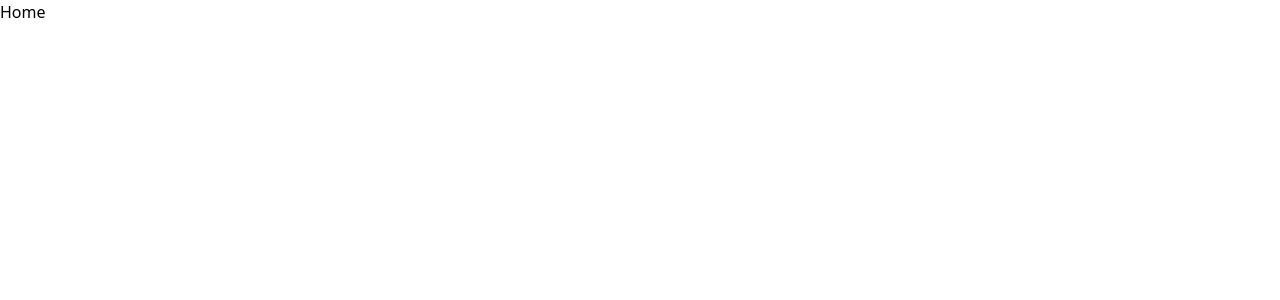
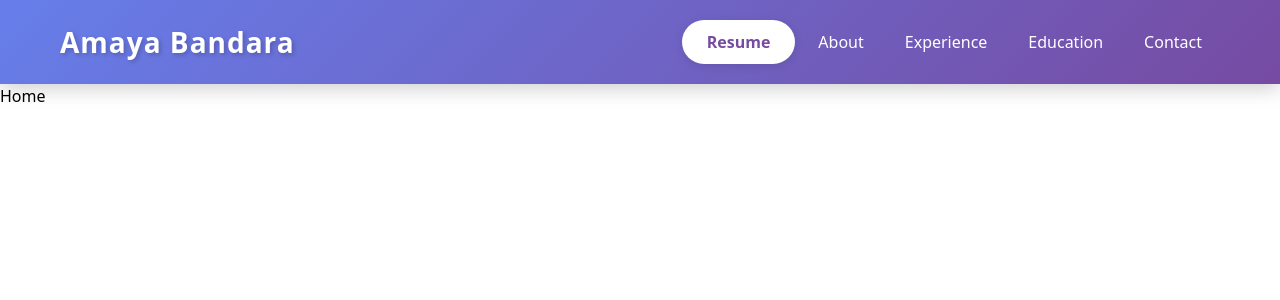
Before and after one commit to amaya064/Portfolio, a React app: page / in a window 1280 px wide. Shown: the top 300 px of the page. Built offline with nearby package versions, Linux system fonts and the light colour scheme; the HTML template or start-up script is replaced by a standard one.

Commit message:
create header part

```diff
--- a/src/App.jsx
+++ b/src/App.jsx
@@ -4,10 +4,12 @@ import Home from './Pages/Home';
 import Experience from './Pages/Experience';
 import Education from './Pages/Education';
 import Contact from './Pages/Contact';
+import Header from './Components/Header';
 
 export default function App() {
   return (
     <BrowserRouter>
+    <Header />
     <Routes>
       < Route path="/" element={<Home />}/>
       < Route path="/about" element={<About />}/>
--- /dev/null
+++ b/src/Components/Header.jsx
@@ -0,0 +1,154 @@
+import React from 'react';
+import { Link } from 'react-router-dom';
+
+function Header() {
+  const handleResumeDownload = () => {
+    const resumeUrl = '/resume.pdf';
+    const link = document.createElement('a');
+    link.href = resumeUrl;
+    link.download = 'Amaya_Bandara_Resume.pdf';
+    document.body.appendChild(link);
+    link.click();
+    document.body.removeChild(link);
+  };
+
+  return (
+    <header style={{
+      display: 'flex',
+      justifyContent: 'space-between',
+      alignItems: 'center',
+      padding: '20px 60px',
+      background: 'linear-gradient(135deg, #667eea 0%, #764ba2 100%)',
+      boxShadow: '0 4px 20px rgba(0,0,0,0.2)',
+      position: 'sticky',
+      top: 0,
+      zIndex: 1000
+    }}>
+      <h1 style={{ margin: 0 }}>
+        <Link to="/" style={{
+          textDecoration: 'none',
+          color: '#ffffff',
+          fontSize: '28px',
+          fontWeight: '700',
+          letterSpacing: '1px',
+          textShadow: '2px 2px 4px rgba(0,0,0,0.2)'
+        }}>
+          Amaya Bandara
+        </Link>
+      </h1>
+      <nav style={{
+        display: 'flex',
+        alignItems: 'center',
+        gap: '5px'
+      }}>
+        <span
+          onClick={handleResumeDownload}
+          style={{
+            padding: '10px 25px',
+            cursor: 'pointer',
+            color: '#764ba2',
+            textDecoration: 'none',
+            fontSize: '16px',
+            fontWeight: '600',
+            borderRadius: '25px',
+            backgroundColor: '#ffffff',
+            transition: 'all 0.3s ease',
+            boxShadow: '0 2px 10px rgba(0,0,0,0.1)'
+          }}
+          onMouseEnter={(e) => {
+            e.target.style.transform = 'scale(1.05)';
+            e.target.style.boxShadow = '0 4px 20px rgba(0,0,0,0.2)';
+          }}
+          onMouseLeave={(e) => {
+            e.target.style.transform = 'scale(1)';
+            e.target.style.boxShadow = '0 2px 10px rgba(0,0,0,0.1)';
+          }}
+        >
+          Resume
+        </span>
+        <Link to="/about" style={{
+          padding: '10px 18px',
+          textDecoration: 'none',
+          color: '#ffffff',
+          fontSize: '16px',
+          fontWeight: '500',
+          borderRadius: '5px',
+          transition: 'all 0.3s ease'
+        }}
+        onMouseEnter={(e) => {
+          e.target.style.backgroundColor = 'rgba(255,255,255,0.2)';
+          e.target.style.transform = 'translateY(-2px)';
+        }}
+        onMouseLeave={(e) => {
+          e.target.style.backgroundColor = 'transparent';
+          e.target.style.transform = 'translateY(0)';
+        }}
+        >
+          About
+        </Link>
+        <Link to="/experience" style={{
+          padding: '10px 18px',
+          textDecoration: 'none',
+          color: '#ffffff',
+          fontSize: '16px',
+          fontWeight: '500',
+          borderRadius: '5px',
+          transition: 'all 0.3s ease'
+        }}
+        onMouseEnter={(e) => {
+          e.target.style.backgroundColor = 'rgba(255,255,255,0.2)';
+          e.target.style.transform = 'translateY(-2px)';
+        }}
+        onMouseLeave={(e) => {
+          e.target.style.backgroundColor = 'transparent';
+          e.target.style.transform = 'translateY(0)';
+        }}
+        >
+          Experience
+        </Link>
+        <Link to="/education" style={{
+          padding: '10px 18px',
+          textDecoration: 'none',
+          color: '#ffffff',
+          fontSize: '16px',
+          fontWeight: '500',
+          borderRadius: '5px',
+          transition: 'all 0.3s ease'
+        }}
+        onMouseEnter={(e) => {
+          e.target.style.backgroundColor = 'rgba(255,255,255,0.2)';
+          e.target.style.transform = 'translateY(-2px)';
+        }}
+        onMouseLeave={(e) => {
+          e.target.style.backgroundColor = 'transparent';
+          e.target.style.transform = 'translateY(0)';
+        }}
+        >
+          Education
+        </Link>
+        <Link to="/contact" style={{
+          padding: '10px 18px',
+          textDecoration: 'none',
+          color: '#ffffff',
+          fontSize: '16px',
+          fontWeight: '500',
+          borderRadius: '5px',
+          transition: 'all 0.3s ease'
+        }}
+        onMouseEnter={(e) => {
+          e.target.style.backgroundColor = 'rgba(255,255,255,0.2)';
+          e.target.style.transform = 'translateY(-2px)';
+        }}
+        onMouseLeave={(e) => {
+          e.target.style.backgroundColor = 'transparent';
+          e.target.style.transform = 'translateY(0)';
+        }}
+        >
+          Contact
+        </Link>
+      </nav>
+    </header>
+  );
+}
+
+export default Header;
```
